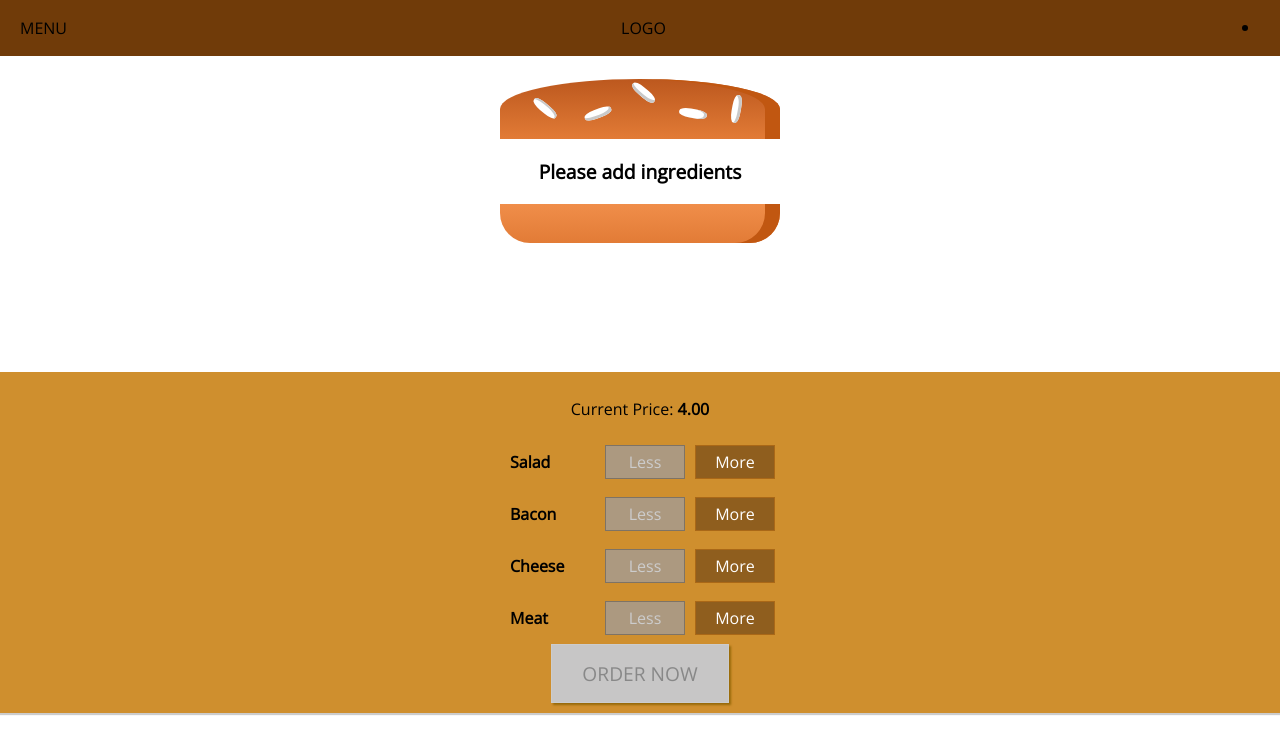
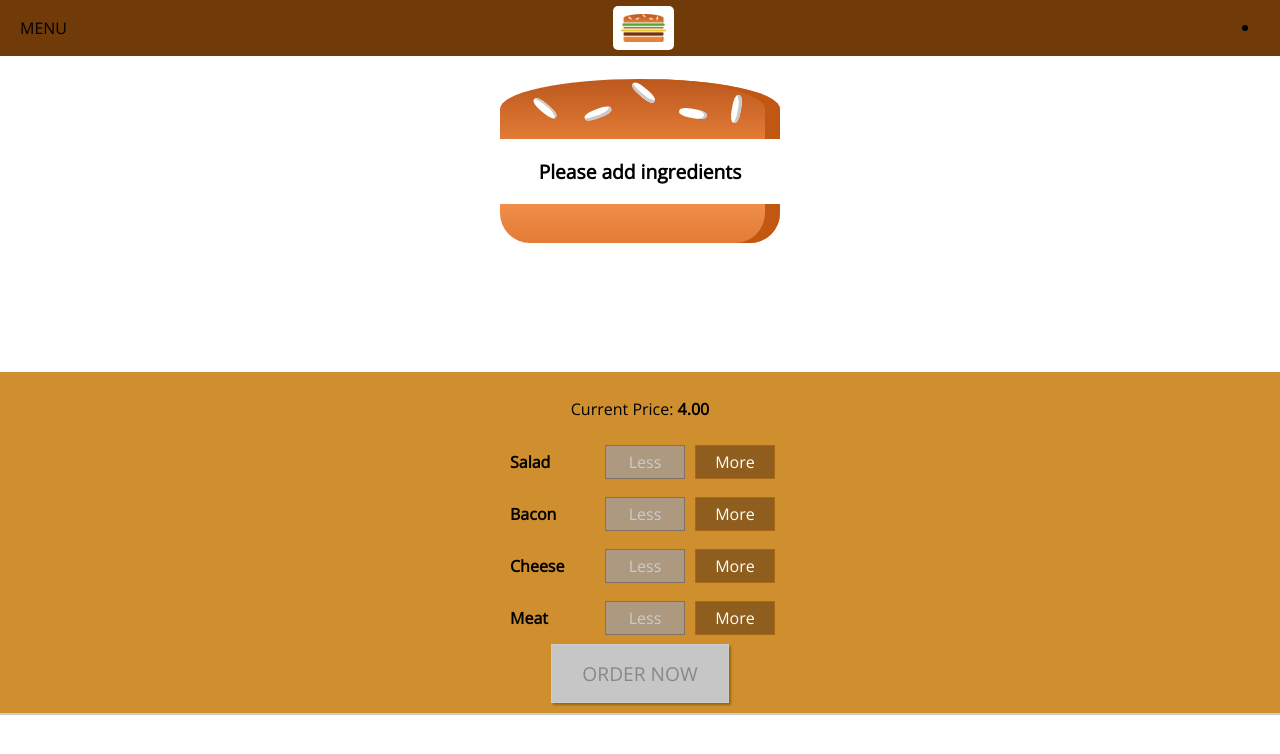
Before and after one commit to devpato/BurgerBuilder-React, a React (Create React App) app: page / in a window 1280 px wide. Shown: the top 754 px of the page. Built offline with nearby package versions, Linux system fonts and the light colour scheme.

Commit message:
burger logo created

```diff
--- /dev/null
+++ b/src/components/Logo/Logo.js
@@ -0,0 +1,11 @@
+import React from "react";
+import burgerLogo from "../../assests/images/burger-logo.png";
+import styles from "./Logo.module.css";
+
+const logo = () => (
+  <div className={styles.Logo}>
+    <img src={burgerLogo} alt="Burger logo" />
+  </div>
+);
+
+export default logo;
--- /dev/null
+++ b/src/components/Logo/Logo.module.css
@@ -0,0 +1,11 @@
+.Logo {
+  background-color: white;
+  padding: 8px;
+  height: 80%;
+  box-sizing: border-box;
+  border-radius: 5px;
+}
+
+.Logo img {
+  height: 100%;
+}
--- a/src/components/Navigation/Toolbar/Toolbar.js
+++ b/src/components/Navigation/Toolbar/Toolbar.js
@@ -1,10 +1,11 @@
 import React from "react";
 import styles from "./Toolbar.module.css";
+import Logo from "../../Logo/Logo";
 
 const toolbar = () => (
   <header className={styles.Toolbar}>
     <div>MENU</div>
-    <div>LOGO</div>
+    <Logo />
     <nav>
       <ul>
         <li></li>
```
Also changed, not shown: src/assests/images/burger-logo.png (added).
